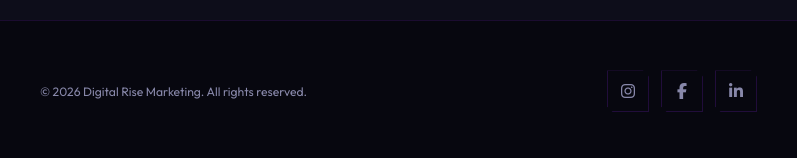
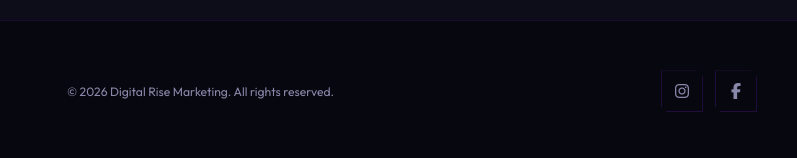
Before and after one commit to Barani06/Kani_Portfolio, a website: page index.html in a window 1280 px wide. Shown: the part 9247-9405 px from the top of the page, 459-1256 px from the left. Drawn offline with Linux system fonts and the light colour scheme; animation ran at ten frames a second.

Commit message:
Update index.html

```diff
--- a/index.html
+++ b/index.html
@@ -1152,6 +1152,7 @@
   </div>
 
   <div class="footer-social">
+
     <a href="https://www.instagram.com/digitalrise.marketing?igsh=NXQydmphN25uMHFu"
        class="soc-btn"
        target="_blank"
@@ -1166,15 +1167,8 @@
       <i class="fab fa-facebook-f"></i>
     </a>
 
-    <a href="https://www.linkedin.com/"
-       class="soc-btn"
-       target="_blank"
-       aria-label="LinkedIn">
-      <i class="fab fa-linkedin-in"></i>
-    </a>
   </div>
 </footer>
-
 <button class="st" id="stBtn" onclick="window.scrollTo({top:0,behavior:'smooth'})">↑</button>
 
 <script>
```
